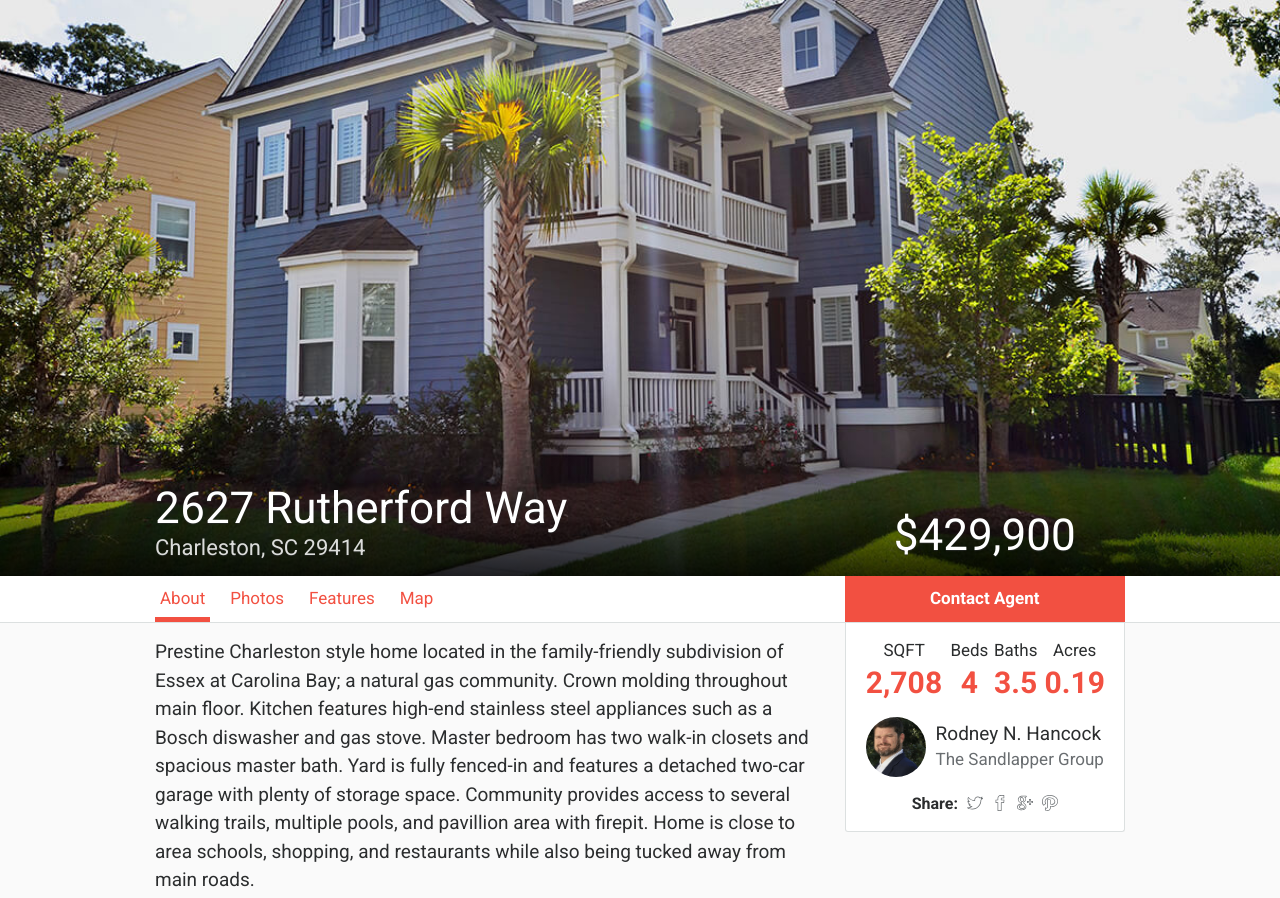
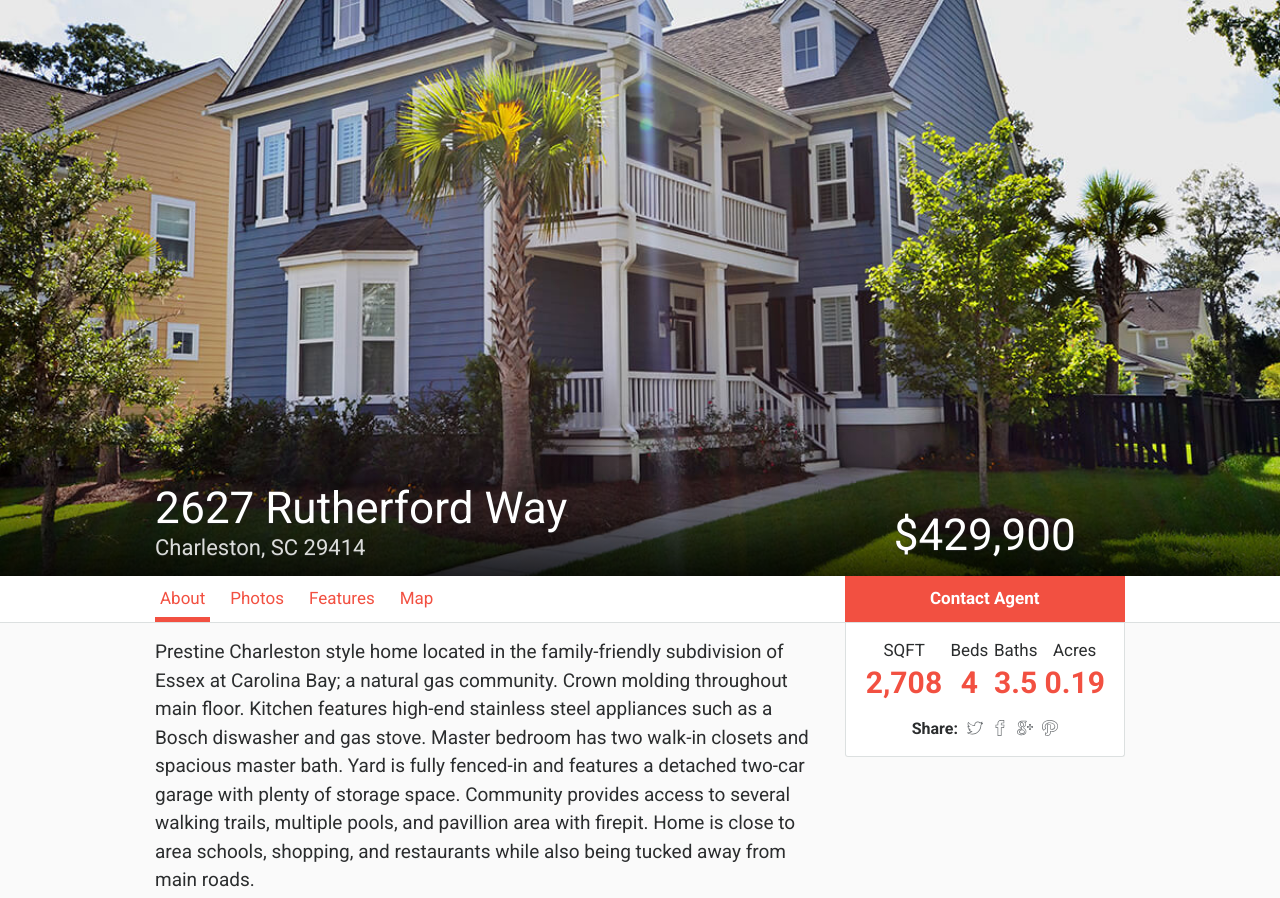
Before and after one commit to zslabs/2627rutherfordway, a plain HTML site: page index.html in a window 1280 px wide. Shown: the top 898 px of the page. Drawn offline with nearby package versions, Linux system fonts and the light colour scheme; some packages are replaced by stand-ins of ours.

Commit message:
Update 2017-04-23T01:04:15.486Z

```diff
--- a/index.html
+++ b/index.html
@@ -4,11 +4,11 @@
     <meta charset="utf-8" />
     <meta name="viewport" content="width=device-width, initial-scale=1.0" />
     <title>2627 Rutherford Way, Charleston, SC</title>
-    <meta name="keywords" content="The Sandlapper Group, 2627 Rutherford Way, Charleston County Real Estate, Essex at Carolina Bay, Charleston single family">
+    <meta name="keywords" content="2627 Rutherford Way, Charleston County Real Estate, Essex at Carolina Bay, Charleston single family">
     <meta name="description" content="2627 Rutherford Way, Charleston, SC 29414. Prestine Charleston style home located in the family-friendly subdivision of Essex at Carolina Bay; a natural gas community. Home is close to area schools, shopping, and restaurants.">
     <meta property="og:locale" content="en_US" />
     <meta property="og:title" content="2627 Rutherford Way, Charleston, SC" />
-    <meta property="og:description" content="2627 Rutherford Way | Listed by Rodney N. Hancock of The Sandlapper Group | ph : 843-437-1347 | Prestine Charleston style home located in the family-friendly subdivision of Essex at Carolina Bay; a natural gas community. Home is close to area schools, shopping, and restaurants." />
+    <meta property="og:description" content="2627 Rutherford Way | Prestine Charleston style home located in the family-friendly subdivision of Essex at Carolina Bay; a natural gas community. Home is close to area schools, shopping, and restaurants." />
     <meta property="og:url" content="http://www.2627rutherfordway.com/" />
     <meta property="og:site_name" content="2627 Rutherford Way, Charleston, SC 29414" />
     <meta property="og:image" content="http://www.2627rutherfordway.com/assets/media/1.jpg" />
@@ -53,7 +53,7 @@
             </ul>
           </div>
           <div class="uk-width-medium-3-10 uk-hidden-small uk-text-center">
-            <a href="mailto:rodneyhancock08@gmail.com?subject=2627 Rutherford Way, Charleston, SC 29414&body=Hi Rodney! I'd like to know more about this property." class="le-nav__contact"><strong>Contact Agent</strong></a>
+            <a href="mailto:zachschnackel@gmail.com?subject=2627 Rutherford Way, Charleston, SC 29414&body=Hi! I'd like to know more about this property." class="le-nav__contact"><strong>Contact Agent</strong></a>
           </div>
         </div>
       </div>
@@ -131,15 +131,6 @@
                 <div>
                   <div class="le-meta__label">Acres</div>
                   <div class="le-meta__value">0.19</div>
-                </div>
-              </div>
-              <div class="uk-flex uk-flex-center uk-flex-middle">
-                <div>
-                  <img class="le-agent__image--small" src="assets/media/agent.png" alt="Rodney N. Hancock">
-                </div>
-                <div>
-                  <h4 class="uk-margin-remove">Rodney N. Hancock</h4>
-                  <div class="uk-text-muted">The Sandlapper Group</div>
                 </div>
               </div>
               <p class="uk-text-center le-share">
@@ -804,7 +795,7 @@
       <section id="map"></section>
     </div>
 
-    <a href="mailto:rodneyhancock08@gmail.com?subject=2627 Rutherford Way, Charleston, SC 29414&body=Hi Rodney! I'd like to know more about this property." class="le-fixed__contact"><strong>Contact Agent</strong></a>
+    <a href="mailto:zachschnackel@gmail.com?subject=2627 Rutherford Way, Charleston, SC 29414&body=Hi! I'd like to know more about this property." class="le-fixed__contact"><strong>Get More Info</strong></a>
 
     <script>
       window.svgSpritePath = 'assets/svg/sprite.svg';
```
